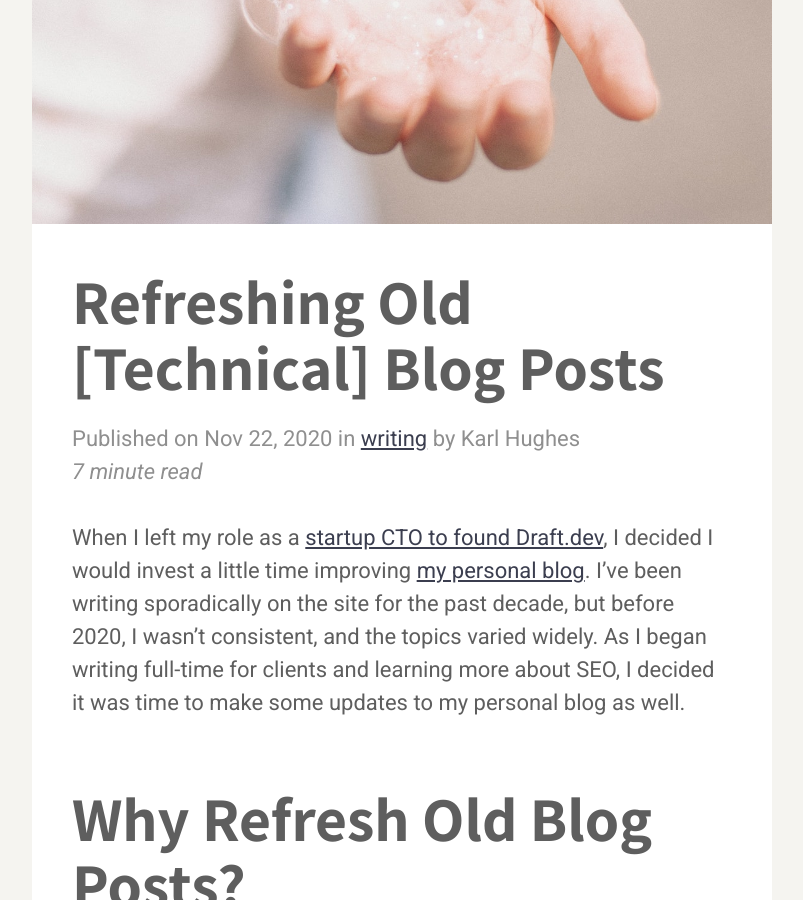
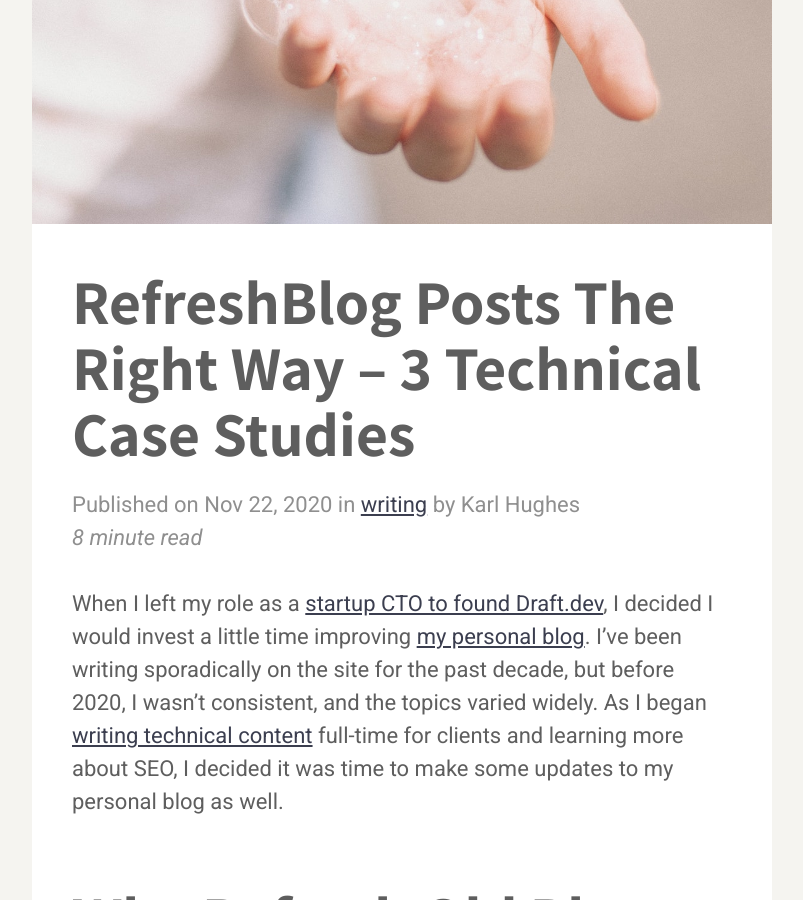
Before and after one commit to karllhughes/learn, a Jekyll site: the page built from _posts/2020-11-22-refreshing-blog-posts.md, in a window 1280 px wide and 900 px high, scrolled down 335 px. Shown: the whole window, without its empty margins (238-1041 px from the left). Built offline with Jekyll 4.4.1, drawn with Linux system fonts in a browser that asks for light colours; a script that is not in the unit is left out; comment, search, counter and statistics services are not loaded; some of the changed text lies outside the part shown.

Commit message:
Update Posts “2020-11-22-refreshing-blog-posts”

```diff
--- a/_posts/2020-11-22-refreshing-blog-posts.md
+++ b/_posts/2020-11-22-refreshing-blog-posts.md
@@ -1,6 +1,6 @@
 ---
 layout: post
-title: Refreshing Old [Technical] Blog Posts
+title: RefreshBlog Posts The Right Way – 3 Technical Case Studies
 description: Want 61.9% more traffic on your blog in just 5 months? Here's how
   refreshing some of my old blog posts led to a huge uptick in SEO.
 categories: writing
@@ -9,10 +9,10 @@
 date: 2020-11-22
 img: /assets/posts/refresh.jpg
 ---
-
-When I left my role as a [startup CTO to found Draft.dev](https://www.karllhughes.com/posts/cto-writer), I decided I would invest a little time improving [my personal blog](https://www.karllhughes.com/). I’ve been writing sporadically on the site for the past decade, but before 2020, I wasn’t consistent, and the topics varied widely. As I began writing full-time for clients and learning more about SEO, I decided it was time to make some updates to my personal blog as well.
+When I left my role as a [startup CTO to found Draft.dev](https://www.karllhughes.com/posts/cto-writer), I decided I would invest a little time improving [my personal blog](https://www.karllhughes.com/). I’ve been writing sporadically on the site for the past decade, but before 2020, I wasn’t consistent, and the topics varied widely. As I began [writing technical content](https://draft.dev/learn/writing/) full-time for clients and learning more about SEO, I decided it was time to make some updates to my personal blog as well.
 
 ## Why Refresh Old Blog Posts?
+
 One of the easiest ways to improve an existing website is to improve the content that’s already there. Because you don’t have to start from scratch, you’ll spend less time on each piece of content, and if (like me), you didn’t pay much attention to SEO or keywords or length when you wrote the piece initially, you might get a big lift out of the effort.
 
 My blog has been around for a long time, so it has some domain authority, and a few posts rank well in Google. Still, many of the posts that I thought were good had almost zero search traffic, and some of the ones that had good search traffic were not relevant to my audience. I had also published 200-word summaries of articles that I wrote for other websites, and those were getting zero traffic and [likely hurting my standing in search engines](https://www.searchenginejournal.com/what-is-thin-content-how-to-fix-it/270583/).
@@ -38,16 +40,19 @@
 My blog didn’t have the spam backlinks problem that Silva’s did, but I did have some low-effort content that needed to be removed or improved.
 
 ### Case Study 2: [Pkwy Digital’s Keyword Optimization](https://www.pkwydigital.com/case-study-update-old-blog-posts/)
+
 Another area of search engine optimization I had never paid much attention to was keyword optimization. Pkwy Digital’s problem was similar in that they had lots of posts that ranked in the 6-10 spots on Google but very few in the top 5.
 
 Those coveted top 5 spots are where [almost 70% of the clicks land](https://www.amazeemetrics.com/en/blog/the-top-5-results-in-google-get-almost-70-of-all-clicks/), so if you can bump the ranking of a post in the bottom 5, you can make a significant impact on your post’s performance in Google. After making some keyword optimizations and combining similar posts, Pkwy increased their average search engine clickthrough rate from 1.8% to 4.9%.
 
 That means that if they were getting 100,000 monthly search impressions, they would have gone from 1800 monthly visits to 4900. That could be huge for a small site like mine that was getting 1500 pageviews a month from search engines.
 
-## Five Methods for Refreshing Old Blog Posts
+## Five Methods to RefreshBlog Posts
+
 Armed with these two case studies and [ahref’s fantastic guide on refreshing blog posts](https://ahrefs.com/blog/double-your-blog-traffic/), I set out to start improving my blog. Here are the five tactics I used in various cases to update my old blog posts:
 
 ### 1. Remove Irrelevant Content
+
 Following [ahref’s suggestions here](https://ahrefs.com/blog/content-audit/), I looked through all 200 posts on my blog and found all of them that were receiving little to no traffic. Of those, I removed and redirected any that were off-topic, very short (<500 words), or about old technology that was no longer relevant.
 
 ![Irrelevant content from my blog](https://i.imgur.com/GDOqlds.png)
@@ -57,6 +62,7 @@
 By removing this irrelevant content, I’m showing Google that a higher proportion of my content is high-quality. This will lead to an overall increase in site reputation over time as Google registers the changes.
 
 ### 2. Merge Redundant or Similar Posts
+
 I had written four blog posts about my process for hiring software engineers. The first mentioned a specific job posting that had long since expired, the second told how I was revising my hiring process, and the third and fourth told the results of these revisions.
 
 While having multiple posts about similar topics isn’t bad, I felt like there wasn’t enough unique content in each post to justify having four of them. Plus, some of the information was out of date and no longer helpful.
@@ -64,6 +70,7 @@
 So, I took all four posts and merged them into the URL with the most backlinks and search traffic already (which happened to be the oldest one). [This new post](https://www.karllhughes.com/posts/hiring-process) is essentially a complete rewrite, although it uses pieces of each of the original posts. It’s much longer but broken into scannable sections so that readers can easily jump to the parts they need.
 
 ### 3. Update Existing Posts That Rank Well
+
 In 2015, I wrote a post about [how I spent my time as an engineering manager](https://www.toptal.com/engineering-management/a-day-in-life-engineering-manager). After tracking my time every day for months, I gave readers detailed insight into a day in the life of an engineering manager.
 
 This post has done pretty well in search engines, ranking for a few terms that are very relevant to my blog’s audience. Unfortunately, even good blog posts tend to degrade over time, so by 2020, much of the luster had faded. I figured I would try to update the post to restore a bit of its former glory.
@@ -78,23 +85,28 @@
 Each post I update is more current, longer, and more likely to jump back up in the search rankings after the refresh.
 
 ### 4. Build Internal Links
+
 Another series of posts that performed okay in search engines were all related to software testing. Unfortunately, none of the posts linked to each other. While internal links don’t count for as much as external links do, they [still help ensure Google knows which pieces of content might be related](https://moz.com/learn/seo/internal-link) and they encourage readers to visit more pages.
 
 I looked through all the posts on my site and added categories. Then I looked for opportunities to link relevant posts to each other. I doubt this will dramatically improve my search rankings alone, but it’s not a bad idea.
 
 ### 5. Update Post Dates and Re-Promote
+
 Finally, after I updated each post, I updated the published date and put it through my [technical blog post promotion checklist](https://draft.dev/learn/promotion) again. I had promoted these posts once when they were first published, but that was years ago. After refreshing them, the content was different enough that promoting them again seemed like an easy win.
 
-In the case of my post on _A Day in the Life of an Engineering Manager_, sharing it led to an additional 728 visitors to a post that was originally posted five years ago!
+In the case of my post on *A Day in the Life of an Engineering Manager*, sharing it led to an additional 728 visitors to a post that was originally posted five years ago!
 
-## Results of My Content Refresh
-As of this writing, I’ve only updated a handful of my blog’s old posts, but I can already tell that the refreshes are having an effect. Here’s an example of the traffic to the _Engineering Manager_ post I mentioned above:
+By the way: if you’re asking yourself ‘how old is my blog post?,’ it has probably been too long since you’ve completed a [content audit](https://draft.dev/learn/low-cost-marketing-ideas). If you don’t have time to do this yourself, tools like [SEMrush](https://www.semrush.com/content-audit/) can help.
+
+## Results of the Refresh Blog Campaign
+
+As of this writing, I’ve only updated a handful of my blog’s old posts, but I can already tell that the refreshes are having an effect. Here’s an example of the traffic to the *Engineering Manager* post I mentioned above:
 
 ![Effect of a content refresh on a piece of content](https://i.imgur.com/OQm2k83.png)
 
 The orange line is the traffic to the post between October, 12 and October 31st while the blue line shows what happened to traffic after I refreshed the post on November 1st. There were a couple of spikes when I shared it out on social media, but the baseline search traffic also rose.
 
-This chart shows pageviews from Google before and after the refresh:
+This chart shows pageviews from Google before and after the refresh blog process:
 
 ![Effect of a content refresh on search engine traffic](https://i.imgur.com/4R1H62z.png)
 
```
Also changed, not shown: other parts of _posts/2020-11-22-refreshing-blog-posts.md (+3 -1 lines).
